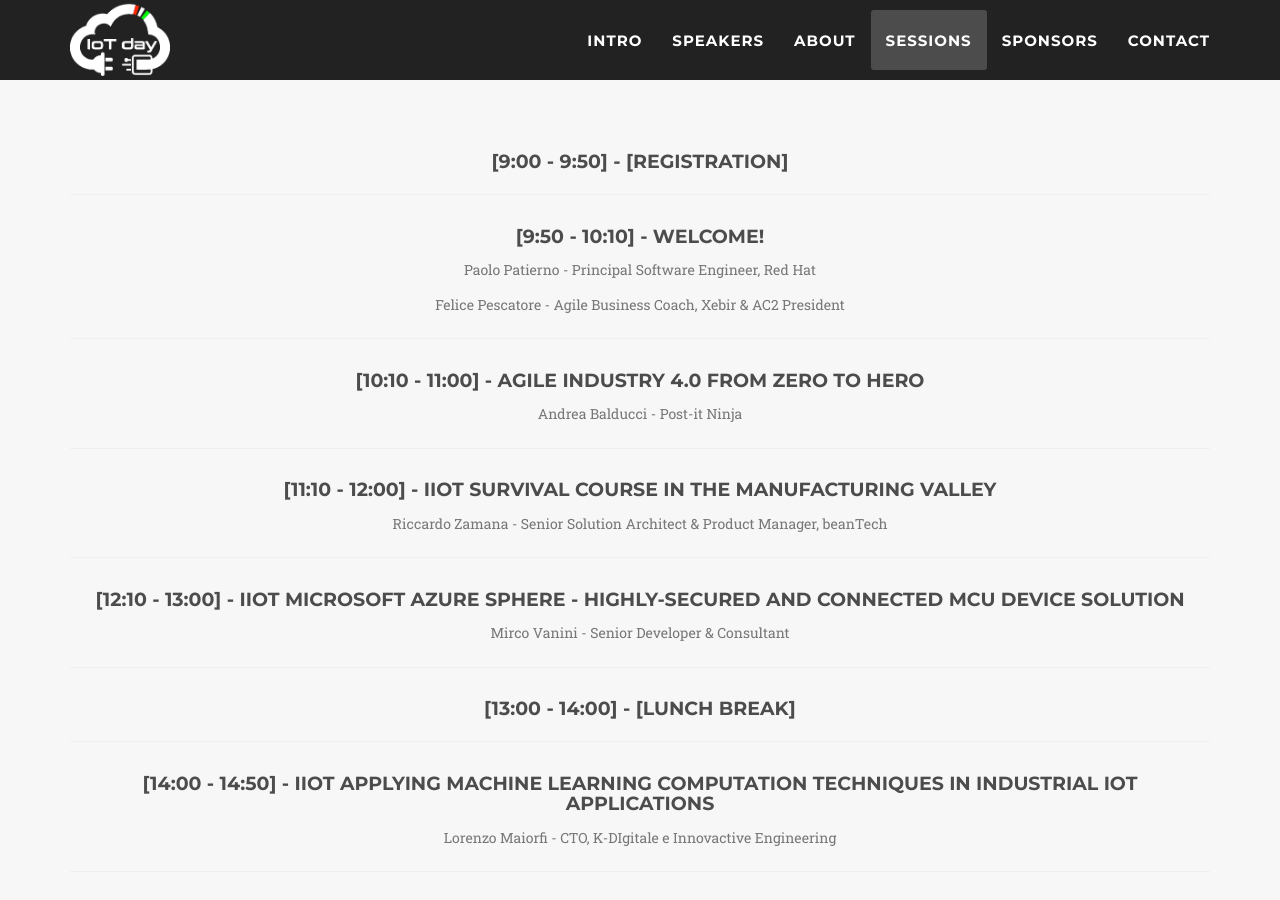
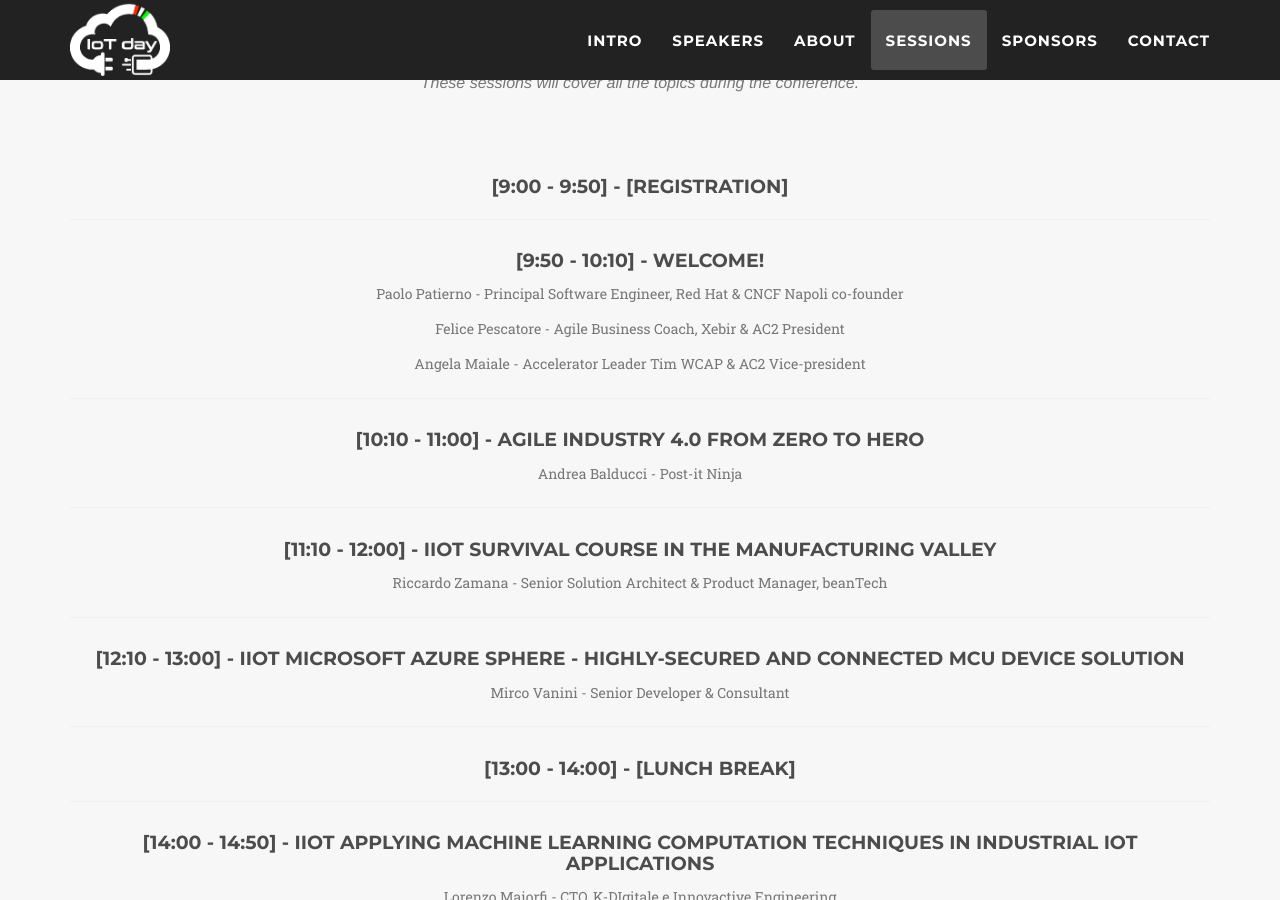
Before and after one commit to iotdayit/iotdayit.github.io, a Jekyll site: the page built from index.html, in a window 1280 px wide and 900 px high, scrolled down 5104 px. Built offline with Jekyll 4.4.1, drawn with Linux system fonts in a browser that asks for light colours; some web fonts are replaced; some of the changed text lies outside the part shown.

Commit message:
Added Angela Maiale from TIM

```diff
--- a/_data/sessions.yml
+++ b/_data/sessions.yml
@@ -8,6 +8,7 @@
   speakers:
     - id: 1
     - id: 2
+    - id: 9
   time: "9:50 - 10:10"
   description: |
     Welcome!
--- a/_data/speakers.yml
+++ b/_data/speakers.yml
@@ -2,7 +2,7 @@
 - id: 1
   name: Paolo Patierno
   pic: paolopatierno
-  position: Principal Software Engineer, Red Hat
+  position: Principal Software Engineer, Red Hat & CNCF Napoli co-founder
   bio: |
     Paolo is a Principal Software Engineer working for Red Hat on the messaging and IoT team.
     He has been working on different integration projects having AMQP with Apache Kafka and Spark and on the EnMasse messaging-as-a-service project about the integration with MQTT.
@@ -135,3 +135,17 @@
       url: https://www.linkedin.com/in/andreabalducci/
     - title: github
       url: #
+
+- id: 9
+  name: Angela Maiale
+  pic: angelamaiale
+  position: Accelerator Leader Tim WCAP & AC2 Vice-president
+  bio: |
+    Accelerator Leader Tim WCAP & AC2 Vice-president
+  social:
+    - title: twitter
+      url: https://twitter.com/AngelaMaiale
+    - title: linkedin
+      url: https://www.linkedin.com/in/angela-maiale-a8a4b5114/
+    - title: github
+      url: #
```
Also changed, not shown: img/speakers/angelamaiale.png (added).
